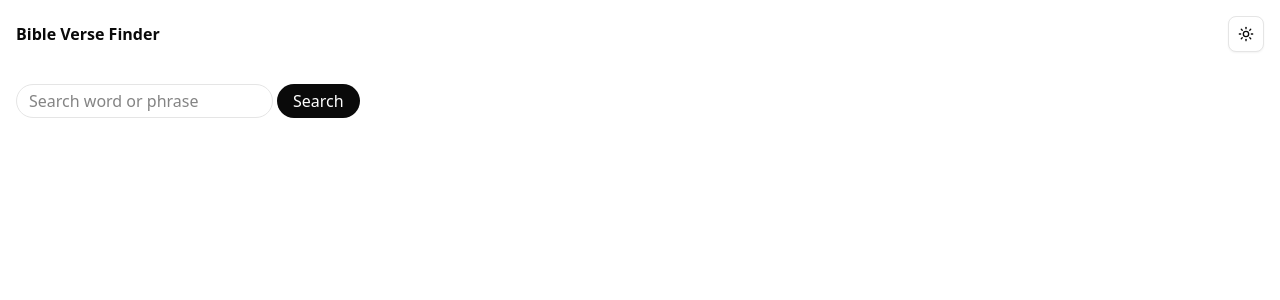
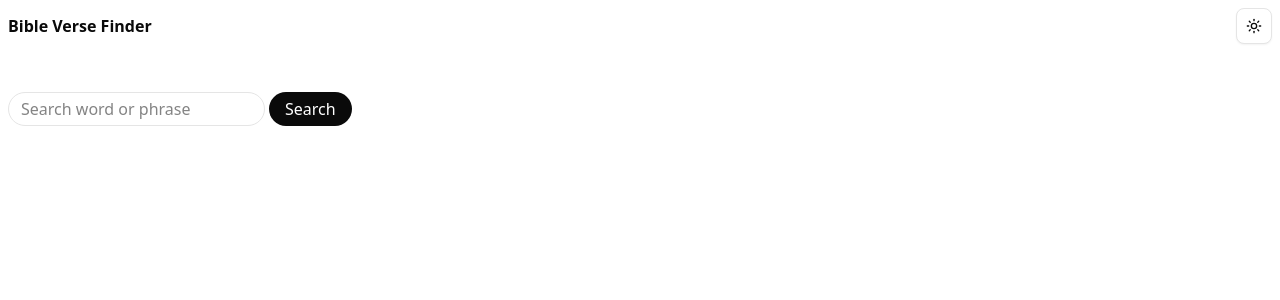
Before and after one commit to emanuelefavero/bible-verse-finder, a Next.js app: page / in a window 1280 px wide. Shown: the top 300 px of the page. Built offline with nearby package versions, Linux system fonts and the light colour scheme.

Commit message:
fix: body padding disappearing when clicking mode toggle

```diff
--- a/src/app/globals.css
+++ b/src/app/globals.css
@@ -130,7 +130,6 @@
     background: var(--background);
     color: var(--foreground);
     font-family: system-ui, Inter, Helvetica, Roboto, sans-serif;
-    padding: 1rem;
   }
 }
 
--- a/src/app/layout.tsx
+++ b/src/app/layout.tsx
@@ -37,7 +37,7 @@ export default function RootLayout({
         >
           <Header />
 
-          <main>{children}</main>
+          <main className='px-2 py-2'>{children}</main>
         </ThemeProvider>
       </body>
     </html>
--- a/src/features/layout/components/header.tsx
+++ b/src/features/layout/components/header.tsx
@@ -2,7 +2,7 @@ import { ModeToggle } from '@/features/theme/components/mode-toggle'
 
 export function Header() {
   return (
-    <header className='mb-8 flex items-center justify-between'>
+    <header className='mb-8 flex items-center justify-between px-2 py-2'>
       <h1 className='font-bold'>Bible Verse Finder</h1>
       <ModeToggle />
     </header>
```
